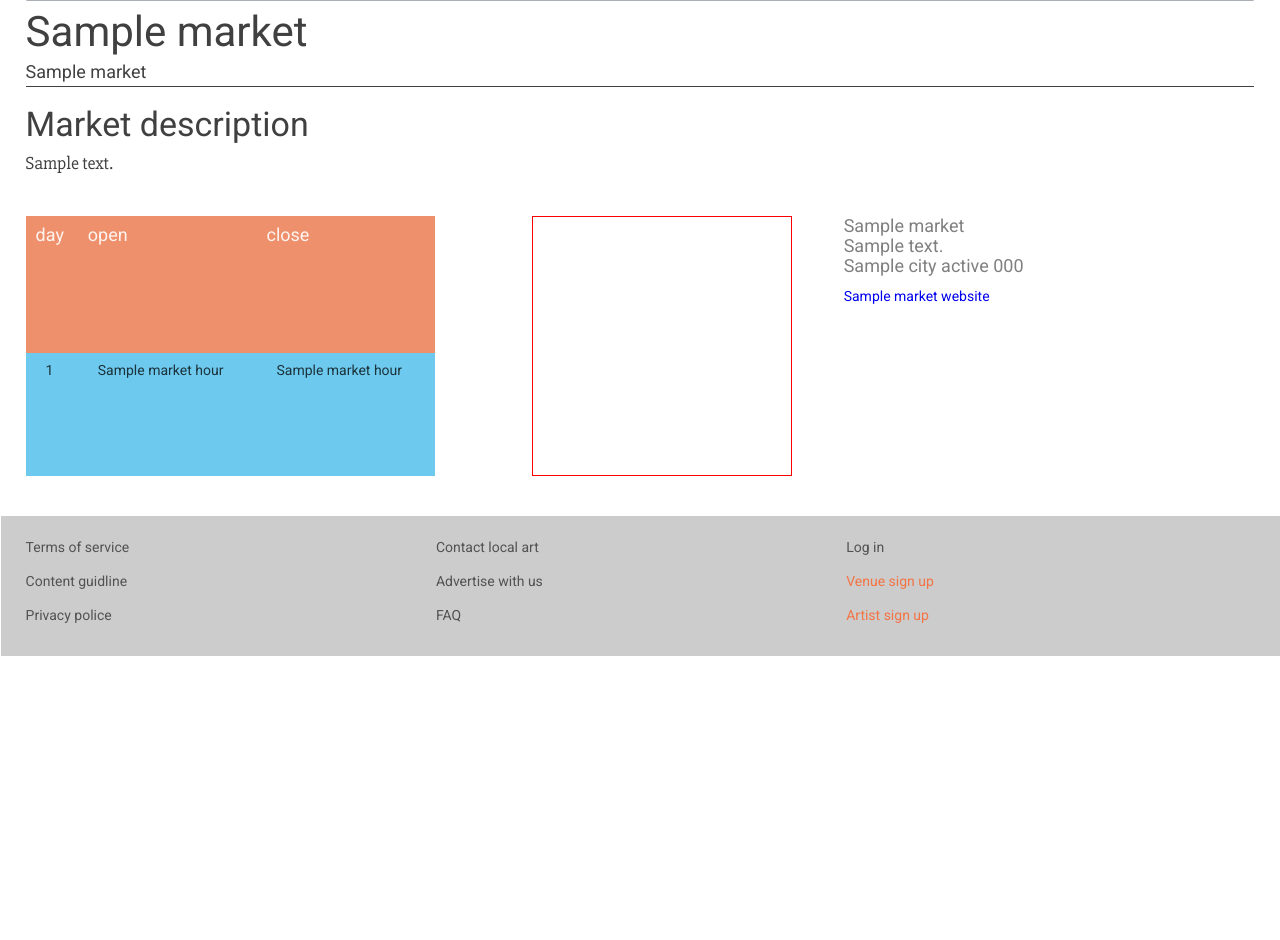
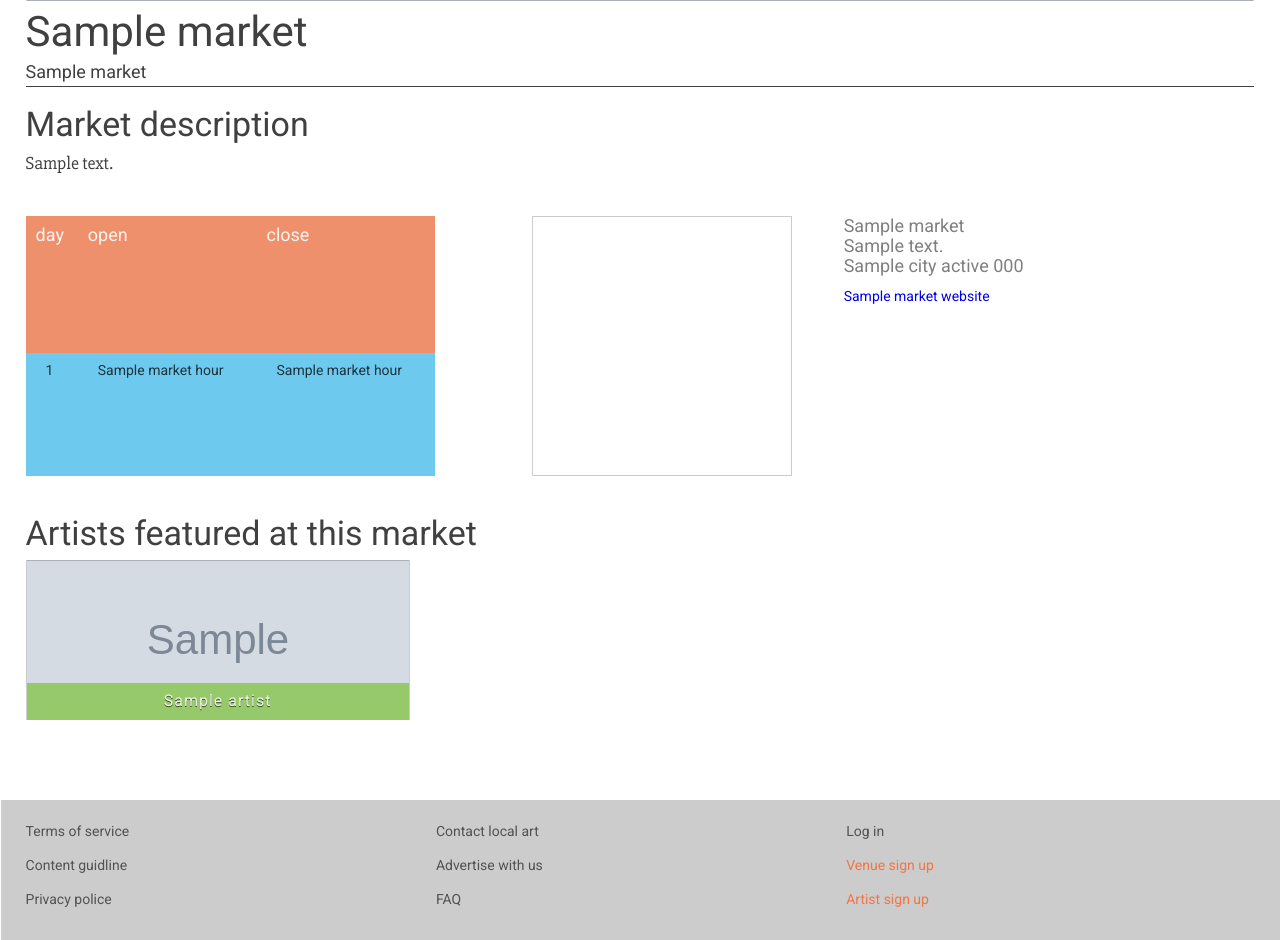
Before and after one commit to Maumasi/local_art, a Symfony app: template app/Resources/views/main/marketDetailsPage.html.twig in a window 1280 px wide. Shown: the part 621-1561 px from the top of the page. Before the commit the page ends 1277 px from the top, so only its background shows below. Run offline with Twig, Linux system fonts and the light colour scheme; the template is opened without the code that fills it: most values are stand-ins (such as "Sample title", 1, 10 or a date in 2020); grey boxes marked "Sample" are stand-in pictures; a map, chart or similar area stays blank; some libraries are stand-ins or nearby versions.

Commit message:
able to show featured artists on the market details page

```diff
--- a/app/Resources/views/main/marketDetailsPage.html.twig
+++ b/app/Resources/views/main/marketDetailsPage.html.twig
@@ -65,6 +65,44 @@
         </div>
     </div>
 
+    <section class="market-artists">
+
+        <h2>Artists featured at this market</h2>
+
+        {% if artists %}
+
+            <ul>
+                {% for artist in artists %}
+
+                <li>
+                    <div class="artist-group-member-image"
+                         style=" background: url( {{ asset('uploads/' ~ artist.profileImage) }} ) no-repeat;
+                                 background-size: cover;
+                                 background-position: center;
+                                 "
+                    >
+                        <a href="{{ path('artist_details', { artistId: artist.id }) }}">
+
+                            {% if artist.businessName %}
+                                <span>{{ artist.businessName }}</span>
+                            {% else %}
+                                <span>{{ artist.firstName }} {{ artist.lastName }}</span>
+                            {% endif %}
+                        </a>
+                    </div>
+                </li>
+
+                {% endfor %}
+            </ul>
+
+        {% else %}
+
+            <p>No artists are currently registered with this market</p>
+
+        {% endif %}
+
+    </section>
+
 </main>
 
 {% endblock %}
--- a/devAssets/sass/visitor/_details_venue.sass
+++ b/devAssets/sass/visitor/_details_venue.sass
@@ -70,12 +70,12 @@ main.venue-details-page
       +clearfix
       width: 62rem
 
+
       div#venue-map
         height: 26rem
         width: 26rem
         float: left
-
-        +devBox(red)
+        +imageGreyFrame($lightGreyShade)
 
       address
         +displayFont(1.8)
@@ -87,3 +87,48 @@ main.venue-details-page
         p:last-of-type
           font-size: 1.4rem
           margin-top: 1rem
+
+
+main.venue-details-page
+
+  section.market-artists
+    margin-top: 4rem
+
+    ul
+      display: flex
+      flex-wrap: wrap
+      justify-content: space-between
+
+      li
+        +col(3.75)
+        height: 16rem
+        margin-bottom: 4rem
+
+        div.artist-group-member-image
+          width: 100%
+          height: 100%
+          position: relative
+          +imageGreyFrame($lightGreyShade)
+          transition: border 0.1s
+          &:hover
+            border: 4px solid $subduedOrange
+
+          a
+            display: block
+            width: 100%
+            height: 100%
+
+
+
+
+            span
+              position: absolute
+              bottom: 0
+              width: 100%
+              padding: 1rem
+              +displayFont(1.6)
+              color: $white
+              text-shadow: 0 1px rgba(0, 0, 0, $siteGreyShade)
+              letter-spacing: 1px
+              text-align: center
+              background: $subduedGreen
--- a/src/AppBundle/Controller/Secure/VenueController.php
+++ b/src/AppBundle/Controller/Secure/VenueController.php
@@ -121,9 +121,6 @@ class VenueController extends Controller
         $em->persist($invitation);
         $em->flush();
 
-//        return $this->render(':secure/account/venue:venueProfile.html.twig', [
-//            'user' => $currentVenue[0],
-//        ]);
         return $this->redirectToRoute('invite_artist_to_market');
     }
 
--- a/src/AppBundle/DataFixtures/ORM/fixtures.yml
+++ b/src/AppBundle/DataFixtures/ORM/fixtures.yml
@@ -45,7 +45,7 @@ AppBundle\Entity\Artist:
 
 
 AppBundle\Entity\PendingInvitations:
-  invitations_{1..2}:
+  invitations_{1..100}:
     artist: '@artist_*'
     venue: '@venue_*'
     requestStatus: 'pending'
--- a/src/AppBundle/Repository/MarketGroupRepository.php
+++ b/src/AppBundle/Repository/MarketGroupRepository.php
@@ -34,4 +34,5 @@ class MarketGroupRepository extends EntityRepository
             ->getQuery()
             ->execute();
     }
+
 }
--- a/web/css/styles.css
+++ b/web/css/styles.css
@@ -486,7 +486,7 @@ main.venue-details-page div.market-info {
       height: 26rem;
       width: 26rem;
       float: left;
-      border: 1px solid red; }
+      border: 1px solid rgba(0, 0, 0, 0.2); }
     main.venue-details-page div.market-info div address {
       font-family: 'Roboto', sans-serif;
       font-size: 1.8rem;
@@ -497,6 +497,43 @@ main.venue-details-page div.market-info {
       main.venue-details-page div.market-info div address p:last-of-type {
         font-size: 1.4rem;
         margin-top: 1rem; }
+
+main.venue-details-page section.market-artists {
+  margin-top: 4rem; }
+  main.venue-details-page section.market-artists ul {
+    display: flex;
+    flex-wrap: wrap;
+    justify-content: space-between; }
+    main.venue-details-page section.market-artists ul li {
+      width: calc((100% / 12) * 3.75);
+      margin: 0;
+      padding: 0;
+      height: 16rem;
+      margin-bottom: 4rem; }
+      main.venue-details-page section.market-artists ul li div.artist-group-member-image {
+        width: 100%;
+        height: 100%;
+        position: relative;
+        border: 1px solid rgba(0, 0, 0, 0.2);
+        transition: border 0.1s; }
+        main.venue-details-page section.market-artists ul li div.artist-group-member-image:hover {
+          border: 4px solid rgba(243, 116, 68, 0.75); }
+        main.venue-details-page section.market-artists ul li div.artist-group-member-image a {
+          display: block;
+          width: 100%;
+          height: 100%; }
+          main.venue-details-page section.market-artists ul li div.artist-group-member-image a span {
+            position: absolute;
+            bottom: 0;
+            width: 100%;
+            padding: 1rem;
+            font-family: 'Roboto', sans-serif;
+            font-size: 1.6rem;
+            color: rgba(255, 255, 255, 0.89);
+            text-shadow: 0 1px rgba(0, 0, 0, 0.6);
+            letter-spacing: 1px;
+            text-align: center;
+            background: rgba(128, 195, 66, 0.75); }
 
 main.artist-profile div.profile-image {
   height: 45vh;
```
Also changed, not shown: src/AppBundle/Controller/MainController.php (+15 -0 lines), src/AppBundle/Repository/ArtistRepository.php (+5 -4 lines).
